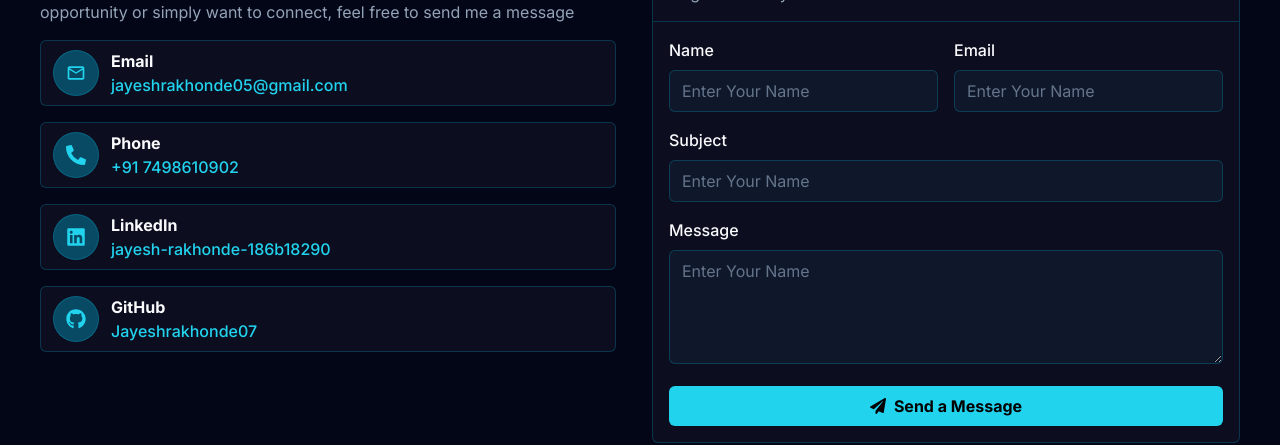
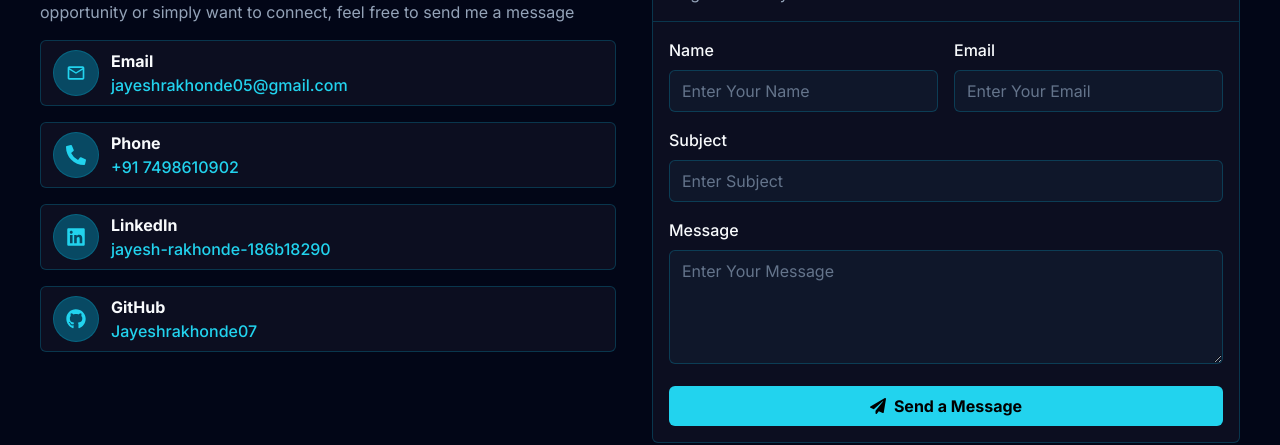
Before and after one commit to Jayeshrakhonde07/jayeshrakhonde-portfolio, a React (Vite) app: page / in a window 1280 px wide. Shown: the part 5340-5785 px from the top of the page. Built offline with nearby package versions, Linux system fonts and the light colour scheme.

Commit message:
add form handling in message form

```diff
--- a/src/components/layout/MessageForm.jsx
+++ b/src/components/layout/MessageForm.jsx
@@ -1,6 +1,28 @@
+import { useState } from "react";
 import { FaPaperPlane } from "react-icons/fa";
 
 const MessageForm = () => {
+  const [form, setForm] = useState({
+    name: "",
+    email: "",
+    subject: "",
+    message: "",
+  });
+
+  const handleChange = (e) => {
+    const { name, value } = e.target;
+    setForm({
+      ...form,
+      [name]: value,
+    });
+  };
+
+  const handleSubmit = (e) => {
+    e.preventDefault();
+
+    console.log(form);
+  };
+
   return (
     <div className="bg-bg-card border border-card-border rounded-md hover:border-card-hover hover:shadow-card hover:-translate-y-1 transition duration-500">
       <div className="border-b border-card-border p-4">
@@ -10,7 +32,7 @@ const MessageForm = () => {
         <p className="text-text-body">I'll get back to you within 24 hours</p>
       </div>
 
-      <form className="flex flex-col gap-4 p-4">
+      <form className="flex flex-col gap-4 p-4" onSubmit={handleSubmit}>
         <div className="grid grid-cols-1 sm:grid-cols-2 gap-4">
           <div>
             <label htmlFor="name" className="block mb-2 font-medium">
@@ -19,56 +41,74 @@ const MessageForm = () => {
             <input
               name="name"
               type="text"
+              id="name"
+              autoComplete="name"
+              value={form.name}
               className="w-full px-3 py-2 border border-card-border bg-bg-secondary rounded-md  placeholder:text-text-muted focus:border-accent focus:outline-none "
               placeholder="Enter Your Name"
+              onChange={handleChange}
+              required
             />
           </div>
 
           <div>
-            <label htmlFor="name" className="block mb-2 font-medium">
+            <label htmlFor="email" className="block mb-2 font-medium">
               Email
             </label>
             <input
               name="email"
-              type="text"
+              type="email"
+              id="email"
+              autoComplete="email"
+              value={form.email}
               className="w-full px-3 py-2 border border-card-border bg-bg-secondary rounded-md placeholder:text-text-muted focus:border-accent focus:outline-none"
-              placeholder="Enter Your Name"
+              placeholder="Enter Your Email"
+              onChange={handleChange}
+              required
             />
           </div>
         </div>
 
         <div>
-          <label htmlFor="name" className="block mb-2 font-medium">
+          <label htmlFor="subject" className="block mb-2 font-medium">
             Subject
           </label>
           <input
             name="subject"
             type="text"
+            id="subject"
+            autoComplete="off"
+            value={form.subject}
             className="w-full px-3 py-2 border border-card-border bg-bg-secondary rounded-md placeholder:text-text-muted focus:border-accent focus:outline-none"
-            placeholder="Enter Your Name"
+            placeholder="Enter Subject"
+            onChange={handleChange}
+            required
           />
         </div>
 
         <div>
-          <label htmlFor="name" className="block mb-2 font-medium">
+          <label htmlFor="message" className="block mb-2 font-medium">
             Message
           </label>
           <textarea
             name="message"
             id="message"
             rows="4"
+            autoComplete="off"
+            value={form.message}
             className="w-full px-3 py-2 border border-card-border bg-bg-secondary rounded-md placeholder:text-text-muted focus:border-accent focus:outline-none"
-            placeholder="Enter Your Name"
-          ></textarea>
+            placeholder="Enter Your Message"
+            onChange={handleChange}
+            required
+          />
         </div>
 
         <button
           type="submit"
           className="bg-accent w-full px-4 py-2 rounded-md flex items-center justify-center gap-2  text-button-text-primary font-bold  hover:shadow-button hover:text-text-main transition duration-500 cursor-pointer"
         >
-          {" "}
           <FaPaperPlane />
-          Send a Message{" "}
+          Send a Message
         </button>
       </form>
     </div>
```
